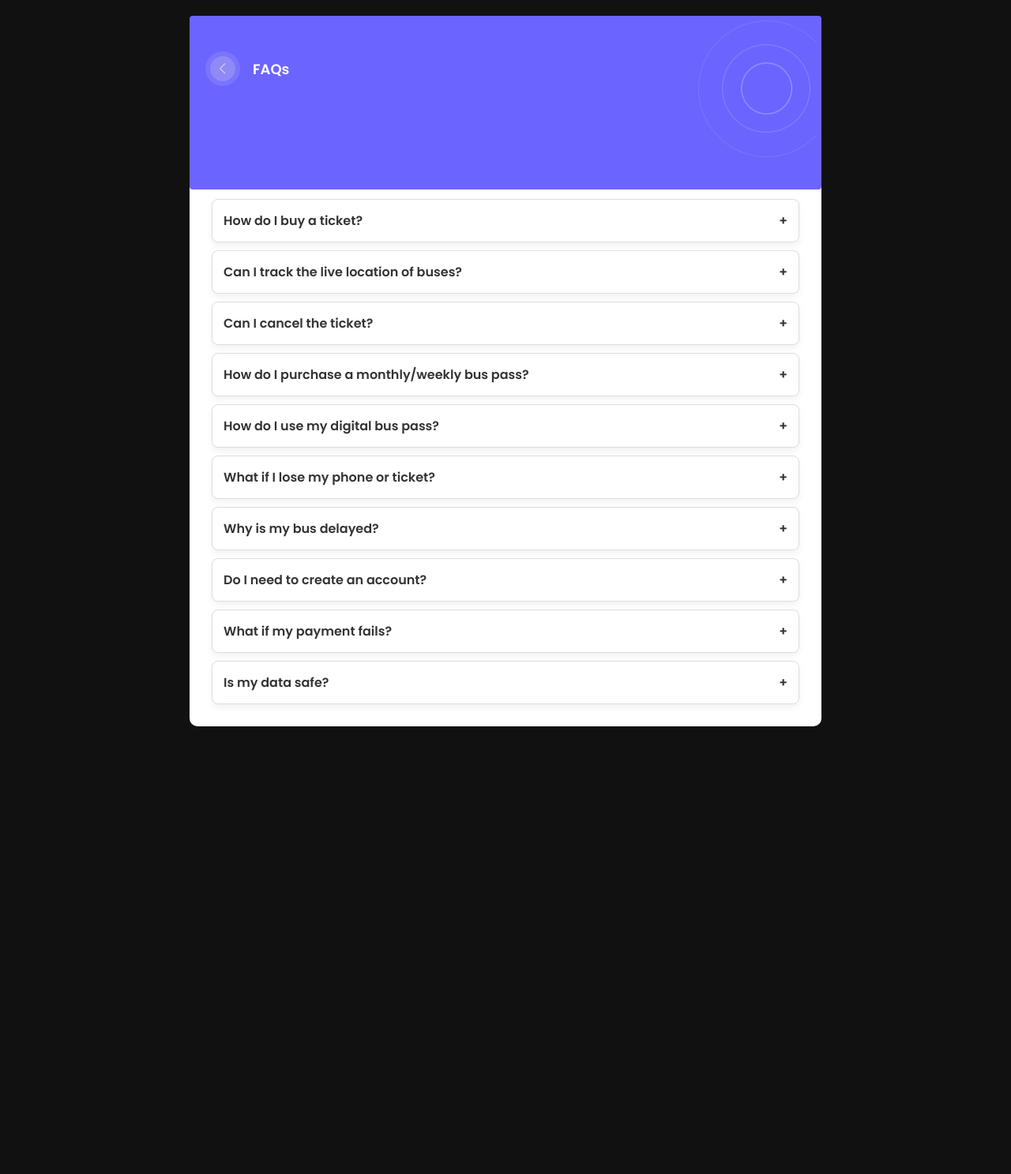
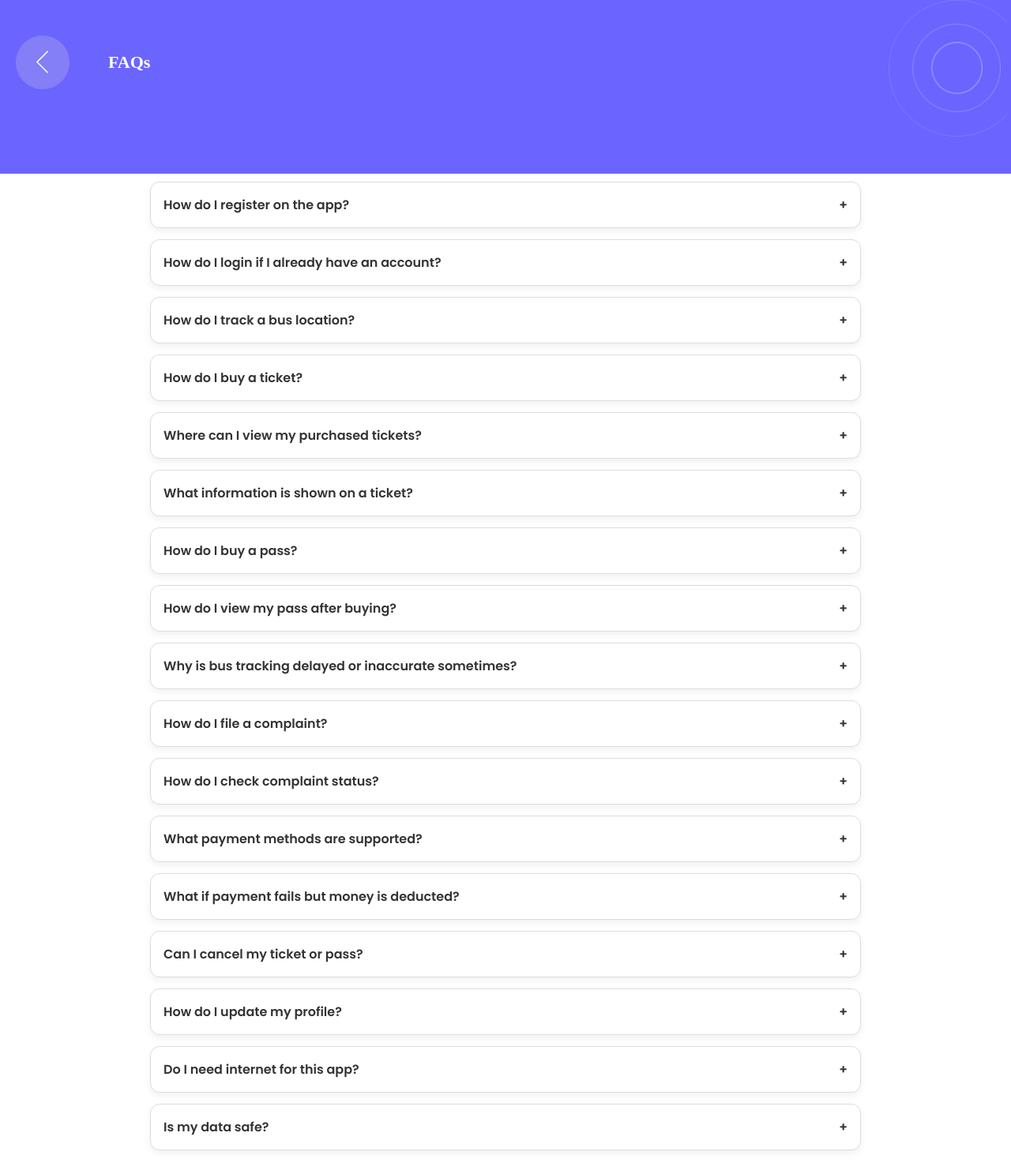
Before and after one commit to SarveshNavale/City-Bus-Ticketing-and-Tracking-Application, a Flask app: page /faqs in a window 1280 px wide. Shown: the whole page at 79% size. Before the commit the page ends 920 px from the top, so only its background shows below. Run offline with Flask 3, Linux system fonts and the light colour scheme.

Commit message:
New changes  FAQs.html

```diff
--- a/templates/FAQs.html
+++ b/templates/FAQs.html
@@ -10,92 +10,72 @@
   <style>
   :root{
     --blue:#6C64FF;
-      --bg:#111;
     --white:#fff;
     --grey:#e4e4e4;
     --text:#333;
   }
-
   *{margin:0;padding:0;box-sizing:border-box;}
-
   body{
-      background:var(--bg);
+    background:#ffffff;
     font-family:"Poppins",sans-serif;
-      padding:20px;
-      display:flex;
-      justify-content:center;
   }
 
   .page{
     width:100%;
-      max-width:800px;
+    max-width:100%;
   }
 
    /* header */
-    .bluebg{
-      background:var(--blue);
-      height:220px;
-      width:100%;
-      position:relative;
-      border-radius:4px;
-      overflow:hidden;
+    .bluebg {
+    background-color: #6C64FF;
+    height: 220px;
+    width: 100%;
+    position: relative;
 }
 
-    .backbutton{
-      position:absolute; top:45px; left:20px;
-      display:flex; align-items:center; gap:16px;
+.backbutton {
+    position: absolute;
+    top: 45px;
+    left: 20px;
+    display: flex;
+    align-items: center;
+    gap: 49px;
 }
 
-    .backbutton img{
-      width:44px; height:44px;
-      object-fit:contain;
-      background:rgba(255,255,255,0.10);
-      border-radius:50%;
-      padding:6px;
+.backbutton img {
+    width: 100%;
+    height: 100%;
+    object-fit: contain;
+    display: flaot;
 }
 
-    .backbutton p{
-      color:#fff;
-      font-weight:600;
-      font-size:18px;
+.topcircles {
+    position: absolute;
+    right: 5px;
+    top: 0px;
 }
 
-    .topcircles{
-      position:absolute;
-      right:6px;
-      top:6px;
-      opacity:0.95;
-    }
+  /* CONTENT */
   .content{
     background:var(--white);
-      margin-top:-16px;
-      padding:28px;
-      border-radius:10px;
-      min-height:400px;
-    }
-
-    .faq-card{
-      background:var(--grey);
-      height:300px;
-      border-radius:6px;
-      display:flex;
-      align-items:center;
-      justify-content:center;
-      text-align:center;
-      font-weight:600;
-      margin-bottom:20px;
+    margin-top:-20px;
+    padding:30px 20px;
+    border-radius:18px 18px 0 0;
+    min-height:100vh;
   }
 
   .faq-list{
     display:grid;
-      gap:10px;
+    gap:14px;
+    max-width:900px;
+    margin:0 auto;
   }
 
   .faq-item{
     background:#fff;
     border:1px solid #ddd;
-      border-radius:8px;
-      padding:14px;
+    border-radius:12px;
+    padding:16px;
     box-shadow:0 4px 10px rgba(0,0,0,0.06);
   }
 
@@ -108,14 +88,17 @@
   }
 
   .faq-a{
-      margin-top:8px;
+    margin-top:10px;
     color:#555;
-      line-height:1.5;
+    line-height:1.6;
     display:none;
   }
 
-    .faq-a.show{display:block;}
+  .faq-a.show{
+    display:block;
+  }
 </style>
+
 </head>
 
 <body>
@@ -123,20 +106,22 @@
 
     <!-- HEADER -->
      <div class="bluebg">
+    <a href="/backtohome" style="text-decoration: none; color: inherit; outline: none; -webkit-tap-highlight-color: transparent;">
     <div class="backbutton">
-      <img src="static/Assets/images/back-button.png" alt="#">
-      <p>FAQs</p>
+        <img src="{{ url_for('static', filename='Assets/images/back-button.png') }}">
+        <p style="font-size: 22px; font-family: 'Hind Guntur'; font-weight:600; color:white;"> FAQs</p>
+    </div>
+    </a>
+
+    <div class="topcircles">
+        <img src="{{ url_for('static', filename='Assets/images/Just-circles.png') }}" style="width:150px;">
     </div>
 
-    <div class="topcircles">
-      <img src="static/Assets/images/Just-circles.png" width="150">
-    </div>
 </div>
 
+
+    <!-- CONTENT -->
     <div class="content">
-
-
-
       <div class="faq-list" id="faqList"></div>
     </div>
 
@@ -144,16 +129,76 @@
 
   <script>
   const faqs = [
-      { q:"How do I buy a ticket?", a:"Go to 'Buy Ticket', choose route, pay online. Ticket appears in 'My Tickets'." },
-       { q:"Can I track the live location of buses?", a:"Yes. The app shows real-time GPS tracking of buses so you can see arrival time, current location, and estimated time to reach your stop." },
-        { q:"Can I cancel the ticket?", a:"If eligible, open your ticket → Cancel. Refund takes 2–4 days." },
-         { q:"How do I purchase a monthly/weekly bus pass?", a:"Go to Pass → Buy New Pass, choose your zone or route, and complete the payment. Your pass will be visible under 'My Passes'." },
-          { q:"How do I use my digital bus pass?", a:"Show the QR code / Barcode to the conductor or scanning device inside the bus. The pass is valid only for the selected dates and zones." },
-           { q:"What if I lose my phone or ticket?", a:"Your tickets and passes are linked to your account. Log in from another device and you will be able to access them. You may also contact support to block unauthorized access." },
-            { q:"Why is my bus delayed?", a:"Delays may occur due to traffic, road conditions, or technical issues. The app updates estimated arrival time based on live GPS data." },
-             { q:"Do I need to create an account?", a:"Yes, creating an account ensures your tickets, passes, and tracking preferences stay saved across devices." },
-              { q:"What if my payment fails?", a:"If money is deducted but ticket is not generated, the amount will be refunded automatically within 2–5 business days. You can also report the transaction through the app." },
-               { q:"Is my data safe?", a:"Yes. All personal data, transactions, and GPS records are encrypted and stored securely." },
+    {
+      q: "How do I register on the app?",
+      a: "Go to the Registration page, enter your name, age, phone number, email, and password. You can also sign in using Google."
+    },
+    {
+      q: "How do I login if I already have an account?",
+      a: "On the Registration page, tap “Login” at the bottom and enter your registered phone number or email."
+   },
+     {
+      q: "How do I track a bus location?",
+      a: "Tap “Track Bus” from the Home Page, select your route, and the app will show live GPS movement of the bus on the map."
+    },
+    {
+      q: "How do I buy a ticket?",
+      a: "From the Home Page, select “Buy Ticket”, choose your start stop and destination stop, enter number of tickets, and pay using UPI or card."
+    },
+    {
+      q: "Where can I view my purchased tickets?",
+      a: "Go to “View Ticket” from the Home Page bottom navigation bar. All valid tickets appear there."
+    },
+    {
+      q: "What information is shown on a ticket?",
+      a: "Each ticket includes: From stop, To stop, Number of tickets, Ticket number, Amount paid, Issue date & time, and QR/Barcode for verification."
+    },
+    {
+      q: "How do I buy a pass?",
+      a: "From the Home Page, select “Buy Pass”, choose pass type (Daily / Weekly / Monthly), enter number of members, confirm details, and pay."
+    },
+    {
+      q: "How do I view my pass after buying?",
+      a: "Go to “View Pass” from the bottom menu. Your active pass will show with pass holder details, validity, and QR code."
+    },
+
+    {
+      q: "Why is bus tracking delayed or inaccurate sometimes?",
+      a: "Tracking may be slow due to weak GPS on the bus or network issues. Refresh after 10–20 seconds or check signal strength."
+    },
+    {
+      q: "How do I file a complaint?",
+      a: "Open Complaint page, enter your issue and submit. TC (Ticket Checker) can scan your ticket barcode and verify your complaint."
+    },
+    {
+      q: "How do I check complaint status?",
+      a: "Go to “Complaint View” to see complaint date, bus number, route, and status (Pending / In-progress / Closed)."
+    },
+    {
+      q: "What payment methods are supported?",
+      a: "UPI, Debit Card, Credit Card, Net Banking, and Wallets are supported."
+    },
+    {
+      q: "What if payment fails but money is deducted?",
+      a: "Your ticket will auto-generate once payment confirms. If not, the amount will be refunded within 2–5 days."
+    },
+    {
+      q: "Can I cancel my ticket or pass?",
+      a: "Tickets may or may not be cancellable depending on operator policy. Passes are non-refundable once activated."
+    },
+    {
+      q: "How do I update my profile?",
+      a: "Go to Profile page and edit your mobile number, email, age, or password."
+    },
+
+    {
+      q: "Do I need internet for this app?",
+      a: "Internet is required for buying tickets, tracking buses, viewing complaints, and updating profile. Downloaded tickets and passes can be shown offline."
+    },
+    {
+      q: "Is my data safe?",
+      a: "Yes. Your data is encrypted and securely stored. Only authorized transport staff can verify your QR ticket or pass."
+    }
   ];
 
     const faqList = document.getElementById("faqList");
```
Lines whose indentation alone changed are shown as unchanged.
